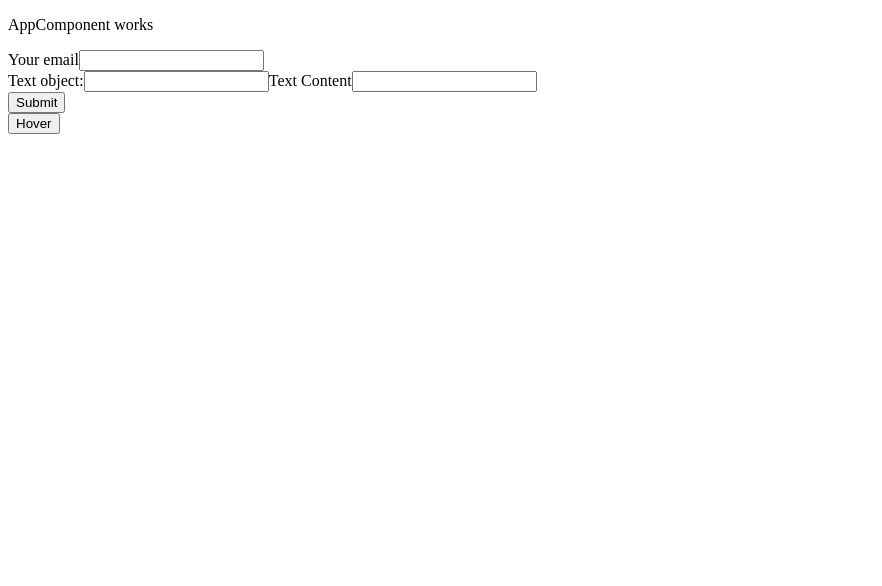
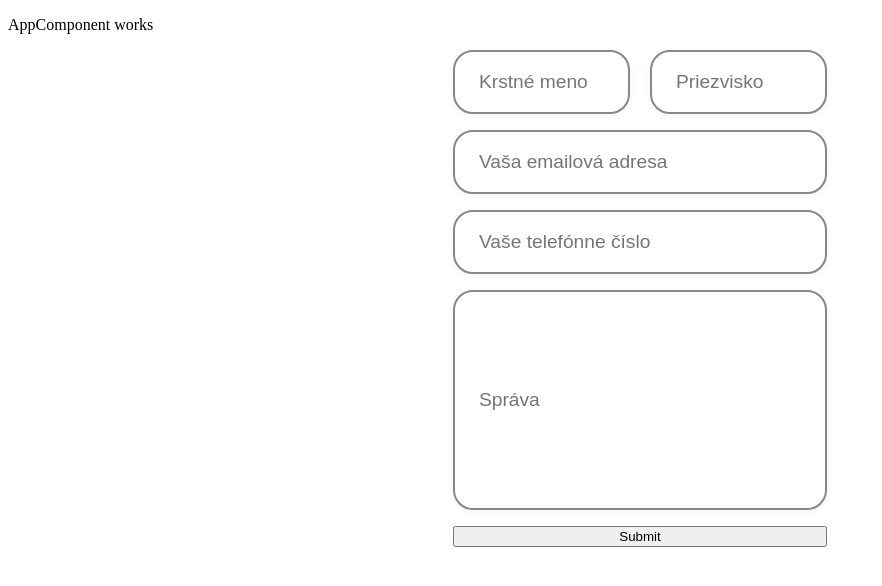
Before and after one commit to simonbilos/boostly-main, an Angular app: page /contact in a window 1280 px wide. Shown: the top 586 px of the page, without its empty margins (0-882 px from the left). Built offline with nearby package versions, Linux system fonts and the light colour scheme.

Commit message:
contact-form design

```diff
--- a/src/app/contact/contact.component.css
+++ b/src/app/contact/contact.component.css
@@ -0,0 +1,46 @@
+.contact-form {
+  display: grid;
+  grid-template-columns: 1fr;
+  grid-template-rows: auto auto auto auto auto;
+  gap: 16px; /* Increased gap for more space between rows */
+  width: 100%;
+  max-width: 374px;
+  margin: 0 auto; /* Center the form */
+}
+
+.name-form {
+  display: grid;
+  grid-template-columns: 1fr 1fr;
+  gap: 20px;
+}
+
+.name,
+.email,
+.phone {
+  width: 100%;
+  height: 64px;
+  border-radius: 20px;
+  background: #fff;
+  text-align: start;
+  font-size: 1.2rem;
+  padding: 16px 24px;
+  border: 2px solid #888;
+  box-sizing: border-box;
+  box-shadow: 0 2px 8px rgba(0, 0, 0, 0.04);
+}
+
+.message {
+  width: 100%;
+  height: 64px;
+  border-radius: 20px;
+  background: #fff;
+  font-size: 1.2rem;
+  padding: 16px 24px;
+  border: 2px solid #888;
+  box-sizing: border-box;
+  box-shadow: 0 2px 8px rgba(0, 0, 0, 0.04);
+  box-sizing: border-box;
+  height: 220px; /* Taller for textarea */
+  resize: none;
+  padding: 24px;
+}
--- a/src/app/contact/contact.component.html
+++ b/src/app/contact/contact.component.html
@@ -1,14 +1,43 @@
-<form [formGroup]="contactForm" (ngSubmit)="onSubmit()">
-  <label for="userEmail">Your email</label>
-  <input id="userEmail" type="text" formControlName="userEmail" />
+<form [formGroup]="contactForm" (ngSubmit)="onSubmit()" class="contact-form">
+  <div formGroupName="userName" class="name-form">
+    <input
+      id="firstName"
+      type="text"
+      formControlName="firstName"
+      placeholder="Krstné meno"
+      class="name"
+    />
+    <input
+      id="lastName"
+      type="text"
+      formControlName="lastName"
+      placeholder="Priezvisko"
+      class="name"
+    />
+  </div>
 
-  <div formGroupName="userText">
-    <label for="textObject">Text object:</label>
-    <input id="textObject" type="text" formControlName="textObject" />
+  <input
+    id="userEmail"
+    type="text"
+    formControlName="userEmail"
+    placeholder="Vaša emailová adresa"
+    class="email"
+  />
+  <input
+    id="userPhone"
+    type="text"
+    formControlName="userPhone"
+    placeholder="Vaše telefónne číslo"
+    class="phone"
+  />
+  <input
+    id="messageContent"
+    type="text"
+    formControlName="messageContent"
+    placeholder="Správa"
+    class="message"
+  />
 
-    <label for="textContent">Text Content</label>
-    <input id="textContent" type="text" formControlName="textContent" />
-  </div>
   <!--
 
   This is other way how I can do Forms, but FormBuilder is better for bigger groups :)
@@ -21,5 +50,3 @@
   /> -->
   <button type="submit">Submit</button>
 </form>
-
-<button (mouseover)="updateValue()">Hover</button>
--- a/src/app/contact/contact.component.ts
+++ b/src/app/contact/contact.component.ts
@@ -18,11 +18,13 @@ export class ContactComponent {
   private formBuilder = inject(FormBuilder);
 
   contactForm = this.formBuilder.group({
+    userName: this.formBuilder.group({
+      firstName: [""],
+      lastName: [""],
+    }),
     userEmail: [""],
-    userText: this.formBuilder.group({
-      textObject: [""],
-      textContent: [""],
-    }),
+    userPhone: [""],
+    messageContent: [""],
   });
 
   // contactForm = new FormGroup({
@@ -34,13 +36,13 @@ export class ContactComponent {
     console.warn(this.contactForm.value);
   }
 
-  updateValue() {
-    this.contactForm.patchValue({
-      userEmail: "kirbis@gmail.com",
-      userText: {
-        textObject: "pomoc s dizajnom",
-        textContent: "ahoj, potrebujem helfnut",
-      },
-    });
-  }
+  // updateValue() {
+  //   this.contactForm.patchValue({
+  //     userEmail: "kirbis@gmail.com",
+  //     userText: {
+  //       textObject: "pomoc s dizajnom",
+  //       textContent: "ahoj, potrebujem helfnut",
+  //     },
+  //   });
+  // }
 }
```
